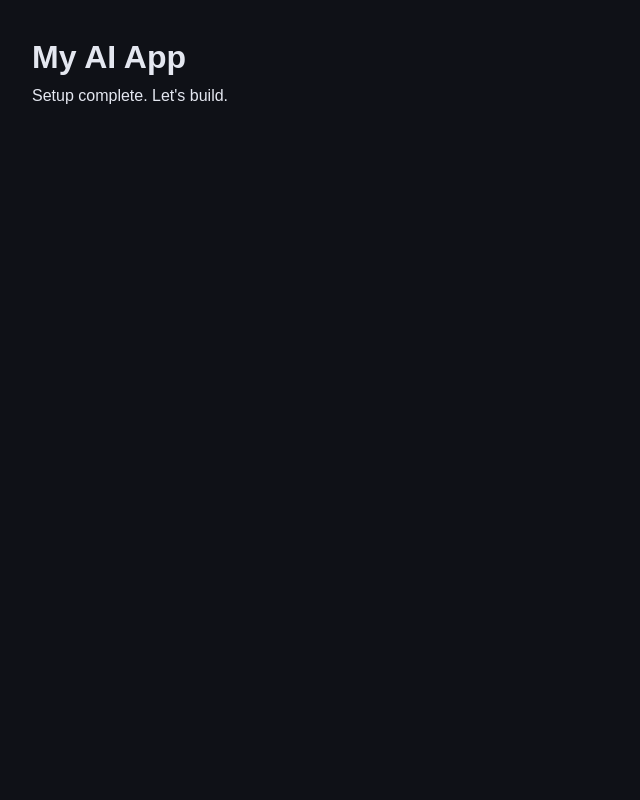
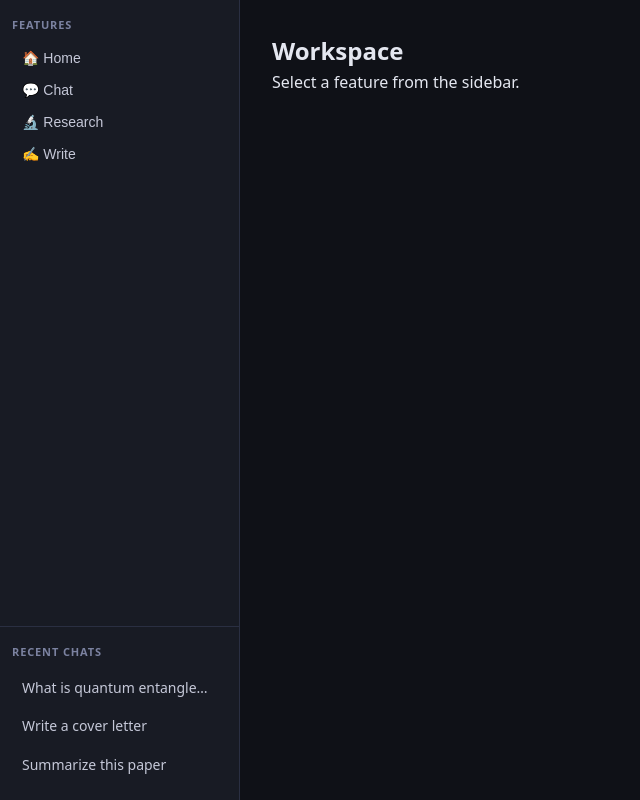
Before and after one commit to Web-Interactive-Systems/web-multi-agents-scaffold-ecnivtwelve, a React (Vite) app in the folder my-ai-app/: page / in a window 1280 px wide. Shown: the whole page, without its empty margins (0-640 px from the left). Built offline with nearby package versions, Linux system fonts and the light colour scheme.

Commit message:
feat: Add basic layout

```diff
--- a/my-ai-app/src/App.jsx
+++ b/my-ai-app/src/App.jsx
@@ -1,9 +1,12 @@
 // src/App.jsx
+import Sidebar from "./components/Sidebar";
+import Workspace from "./components/Workspace";
+
 function App() {
   return (
-    <div style={{ padding: "2rem", fontFamily: "sans-serif" }}>
-      <h1>My AI App</h1>
-      <p>Setup complete. Let's build.</p>
+    <div className="app-shell">
+      <Sidebar />
+      <Workspace />
     </div>
   );
 }
--- a/my-ai-app/src/components/Sidebar.jsx
+++ b/my-ai-app/src/components/Sidebar.jsx
@@ -0,0 +1,46 @@
+// src/components/Sidebar.jsx
+
+const features = [
+  { id: "home", label: "🏠 Home" },
+  { id: "chat", label: "💬 Chat" },
+  { id: "research", label: "🔬 Research" },
+  { id: "write", label: "✍️  Write" },
+];
+
+const threads = [
+  { id: "t1", label: "What is quantum entanglement?" },
+  { id: "t2", label: "Write a cover letter" },
+  { id: "t3", label: "Summarize this paper" },
+];
+
+function Sidebar() {
+  return (
+    <aside className="sidebar">
+      {/* ── TOP ZONE: app features ── */}
+      <div className="sidebar-features">
+        <p className="sidebar-section-label">Features</p>
+        <nav>
+          {features.map((f) => (
+            <button key={f.id} className="sidebar-item">
+              {f.label}
+            </button>
+          ))}
+        </nav>
+      </div>
+
+      {/* ── BOTTOM ZONE: chat threads ── */}
+      <div className="sidebar-threads">
+        <p className="sidebar-section-label">Recent chats</p>
+        <ul>
+          {threads.map((t) => (
+            <li key={t.id} className="sidebar-item thread-item">
+              {t.label}
+            </li>
+          ))}
+        </ul>
+      </div>
+    </aside>
+  );
+}
+
+export default Sidebar;
--- a/my-ai-app/src/components/Workspace.jsx
+++ b/my-ai-app/src/components/Workspace.jsx
@@ -0,0 +1,12 @@
+// src/components/Workspace.jsx
+
+function Workspace() {
+  return (
+    <main className="workspace">
+      <h2>Workspace</h2>
+      <p>Select a feature from the sidebar.</p>
+    </main>
+  );
+}
+
+export default Workspace;
--- a/my-ai-app/src/index.css
+++ b/my-ai-app/src/index.css
@@ -21,3 +21,86 @@ body {
     font-size: 16px;
     line-height: 1.6;
 }
+
+/* ── App shell ── */
+.app-shell {
+    display: flex;
+    flex-direction: row;
+    height: 100vh;
+    overflow: hidden;
+}
+
+/* ── Sidebar ── */
+.sidebar {
+    width: 240px;
+    min-width: 240px;
+    background: #181b24;
+    border-right: 1px solid #2a2f42;
+    display: flex;
+    flex-direction: column;
+    height: 100%;
+    overflow: hidden;
+}
+
+.sidebar-features {
+    flex: 1; /* takes all available space */
+    overflow-y: auto; /* scrolls if feature list is long */
+    padding: 16px 12px;
+}
+
+.sidebar-threads {
+    max-height: 40%; /* never taller than 40% of the sidebar */
+    overflow-y: auto; /* scrolls independently */
+    padding: 16px 12px;
+    border-top: 1px solid #2a2f42;
+}
+
+.sidebar-section-label {
+    font-size: 11px;
+    font-weight: 600;
+    letter-spacing: 0.08em;
+    text-transform: uppercase;
+    color: #7b82a0;
+    margin-bottom: 8px;
+}
+
+.sidebar-item {
+    display: block;
+    width: 100%;
+    text-align: left;
+    background: none;
+    border: none;
+    color: #c5c8d8;
+    font-size: 14px;
+    padding: 8px 10px;
+    border-radius: 6px;
+    cursor: pointer;
+    transition: background 0.15s;
+}
+
+.sidebar-item:hover {
+    background: #2a2f42;
+    color: #e4e7f0;
+}
+
+.thread-item {
+    list-style: none;
+    white-space: nowrap;
+    overflow: hidden;
+    text-overflow: ellipsis;
+}
+
+/* ── Workspace ── */
+.workspace {
+    flex: 1;
+    overflow-y: auto;
+    padding: 32px;
+    background: #0f1117;
+}
+
+@media (max-width: 600px) {
+    .sidebar {
+        width: 180px;
+        min-width: 180px;
+    }
+}
```
